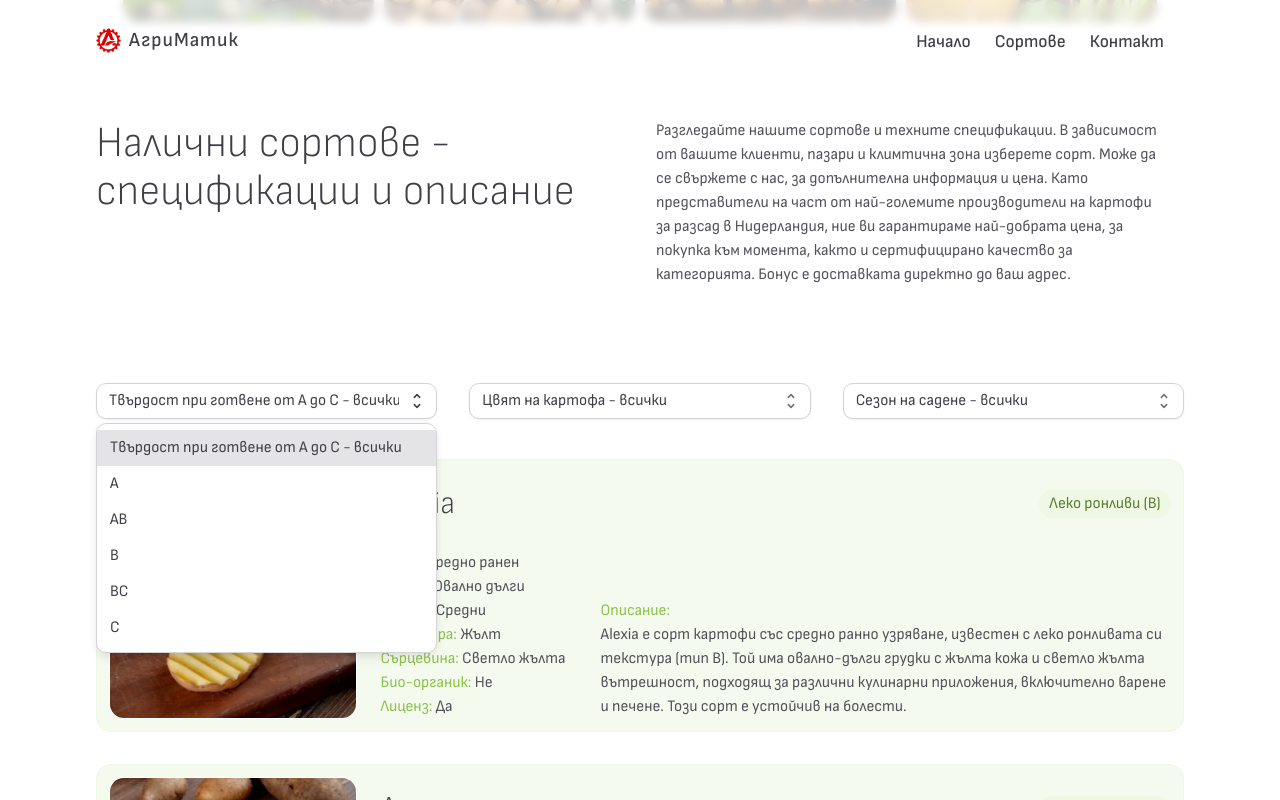
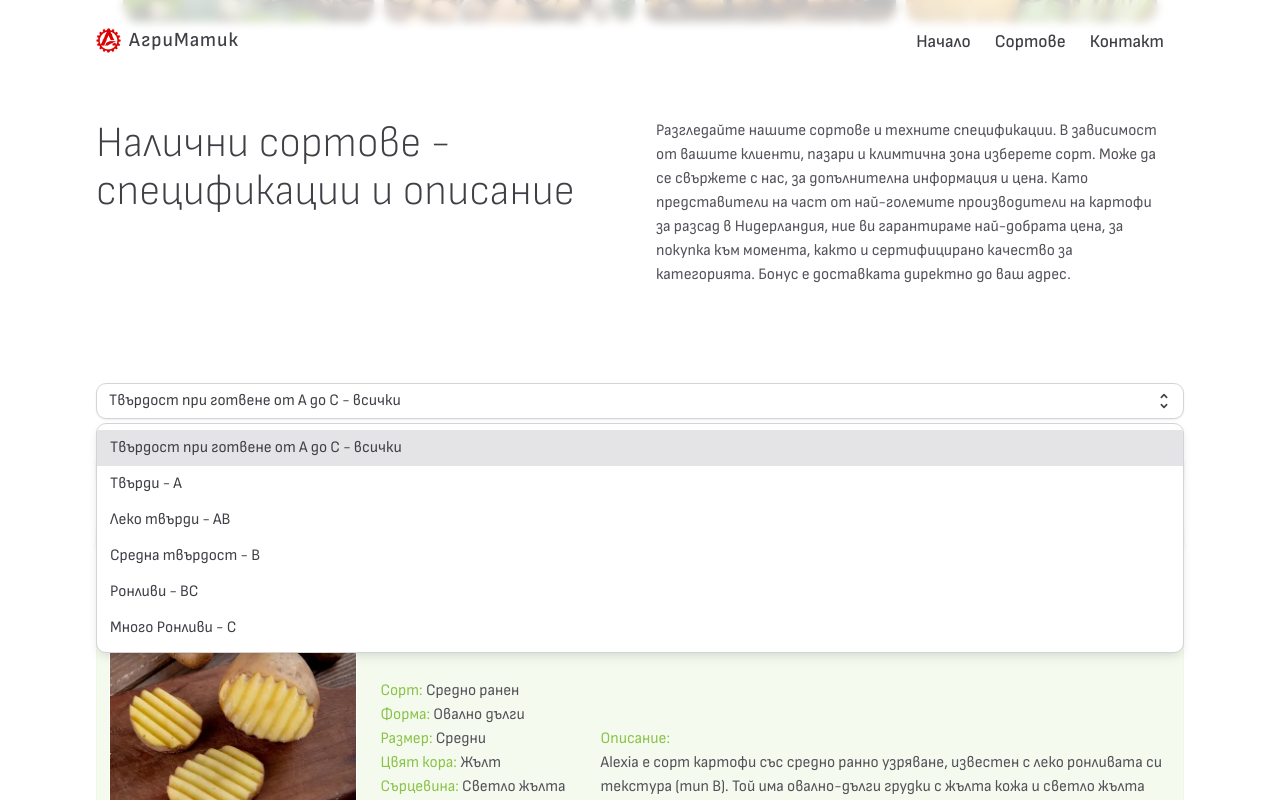
Before and after one commit to KKKircheff/Agrimatic, a React (Vite) app: page /varieties in a window 1280 px wide. Both pictures are taken after a click on the element "Твърдост при готвене от A до C - всички". Shown: the part 649-1449 px from the top of the page. Built offline with nearby package versions, Linux system fonts and the light colour scheme.

Commit message:
Filters reusability refined

```diff
--- a/src/components/filters/FilterSelect.component.tsx
+++ b/src/components/filters/FilterSelect.component.tsx
@@ -1,23 +1,29 @@
 import { Select, Option } from "@mui/joy";
+import { FilterArrays } from "../../routes/Varieties/VarietiesCards.sections";
 
-interface FilterSelectProps<T extends string> {
+type FilterSelectProps = {
     label: string;
-    value: T | 'All' | null;
-    options: Array<T | 'All'>;
-    onChange: (value: T | 'All' | null) => void;
+    value: FilterArrays;
+    options: Array<FilterArrays>;
+    onChange: (selected: FilterArrays) => void;
 }
 
-export const FilterSelect = <T extends string>({ label, value, options, onChange }: FilterSelectProps<T>) => {
+export const FilterSelect = ({ label, value, options, onChange }: FilterSelectProps) => {
     return (
         <Select
+            color="neutral"
             placeholder={label}
-            value={value as string | null}
-            onChange={(_, newValue) => onChange(newValue as T | 'All' | null)}
-            sx={{ width: '100%' }}
+            value={value.value}
+            onChange={(_, newValue) => {
+                const selectedOption = options.find(option => option.value === newValue);
+                if (selectedOption) {
+                    onChange(selectedOption);
+                }
+            }}
         >
             {options.map(option => (
-                <Option key={option} value={option}>
-                    {option === 'All' ? `${label} - всички` : option}
+                <Option key={option.value} value={option.value}>
+                    {option.description}
                 </Option>
             ))}
         </Select>
--- a/src/routes/Home/HomeHero.section.tsx
+++ b/src/routes/Home/HomeHero.section.tsx
@@ -55,7 +55,7 @@ const HomeHero = () => {
                         color='neutral'
                         onClick={() => navigate('/varieties')}
                         endDecorator={<ArrowOutwardIcon sx={{ marginLeft: '-5px' }} />}>
-                        <Typography textColor='inherit' fontSize='inherit'>Семена</Typography>
+                        <Typography textColor='inherit' fontSize='inherit'>Сортове</Typography>
                     </BlackButton>
                     <BlackButton
                         size='lg'
--- a/src/routes/Varieties/VarietiesCards.sections.tsx
+++ b/src/routes/Varieties/VarietiesCards.sections.tsx
@@ -4,47 +4,70 @@ import { varieties, Variety } from "../../routes/Varieties/varaties";
 import { useState } from "react";
 import { FilterSelect } from "../../components/filters/FilterSelect.component";
 
-const cookingTypeLetters: Array<Variety['cookingTypeLetter'] | 'All'> = ['All', 'A', 'AB', 'B', 'BC', 'C'];
-const skinColors: Array<Variety['skin'] | 'All'> = ['All', 'Жълт', 'Светло жълт', 'Червен', 'Кафяв'];
-const maturities: Array<Variety['maturity'] | 'All'> = ['All', 'Ранен', 'Средно ранен', 'Средни', 'Средно късен', 'Късен'];
+export type FilterArrays = {
+    value: 'All' | Variety['maturity'] | Variety['skin'] | Variety['cookingTypeLetter']
+    description: string,
+}
+// Change states to objects
+const cookingTypeLetterOptions: FilterArrays[] = [
+    { value: 'All', description: 'Твърдост при готвене от A до C - всички' },
+    { value: 'A', description: 'Tвърди - A' },
+    { value: 'AB', description: 'Леко твърди - AB' },
+    { value: 'B', description: 'Средна твърдост - B' },
+    { value: 'BC', description: 'Ронливи - BC' },
+    { value: 'C', description: 'Много Ронливи - C' }
+];
+
+const skinOptions: FilterArrays[] = [
+    { value: 'All', description: 'Цвят на картофа - всички' },
+    { value: 'Жълт', description: 'Жълта' },
+    { value: 'Светло жълт', description: 'Светло жълта' },
+    { value: 'Червен', description: 'Червена' },
+    { value: 'Кафяв', description: 'Кафява' }
+];
+
+const maturityOptions: FilterArrays[] = [
+    { value: 'All', description: 'Сезон на садене - всички' },
+    { value: 'Ранен', description: 'Ранен' },
+    { value: 'Средно ранен', description: 'Средно ранен' },
+    { value: 'Средни', description: 'Средни' },
+    { value: 'Средно късен', description: 'Средно късен' },
+    { value: 'Късен', description: 'Късен' }
+];
 
 export const VarietiesCards = () => {
-    const [selectedCookingTypeLetter, setSelectedCookingTypeLetter] = useState<Variety['cookingTypeLetter'] | 'All' | null>('All');
-    const [selectedSkin, setSelectedSkin] = useState<Variety['skin'] | 'All' | null>('All');
-    const [selectedMaturity, setSelectedMaturity] = useState<Variety['maturity'] | 'All' | null>('All');
+    const [selectedCookingTypeLetter, setSelectedCookingTypeLetter] = useState<FilterArrays>({ value: 'All', description: 'Твърдост при готвене от A до C - всички' });
+    const [selectedSkin, setSelectedSkin] = useState<FilterArrays>({ value: 'All', description: 'Цвят на картофа - всички' });
+    const [selectedMaturity, setSelectedMaturity] = useState<FilterArrays>({ value: 'All', description: 'Сезон на садене - всички' });
 
     const filteredVarieties = varieties.filter(variety => {
         return (
-            (selectedCookingTypeLetter === "All" || variety.cookingTypeLetter === selectedCookingTypeLetter) &&
-            (selectedSkin === "All" || variety.skin === selectedSkin) &&
-            (selectedMaturity === "All" || variety.maturity === selectedMaturity)
+            (selectedCookingTypeLetter.value === "All" || variety.cookingTypeLetter === selectedCookingTypeLetter.value) &&
+            (selectedSkin.value === "All" || variety.skin === selectedSkin.value) &&
+            (selectedMaturity.value === "All" || variety.maturity === selectedMaturity.value)
         );
     });
 
     return (
         <Stack spacing={4}>
-            <Stack direction={{ xs: 'column', md: 'row' }} gap={4} pb={{ xs: 1, md: 1 }}>
             <FilterSelect
-                    label="Твърдост при готвене от A до C"
+                label="Filter by Cooking Type Letter"
                 value={selectedCookingTypeLetter}
-                    options={cookingTypeLetters}
+                options={cookingTypeLetterOptions}
                 onChange={setSelectedCookingTypeLetter}
             />
-
             <FilterSelect
-                    label="Цвят на картофа"
+                label="Filter by Skin"
                 value={selectedSkin}
-                    options={skinColors}
+                options={skinOptions}
                 onChange={setSelectedSkin}
             />
-
             <FilterSelect
-                    label="Сезон на садене"
+                label="Filter by Maturity"
                 value={selectedMaturity}
-                    options={maturities}
+                options={maturityOptions}
                 onChange={setSelectedMaturity}
             />
-            </Stack>
 
             {filteredVarieties.map((variety, index) => (
                 <VarietyCard key={variety.name + index} variety={variety} />
```
Lines whose indentation alone changed are shown as unchanged.
